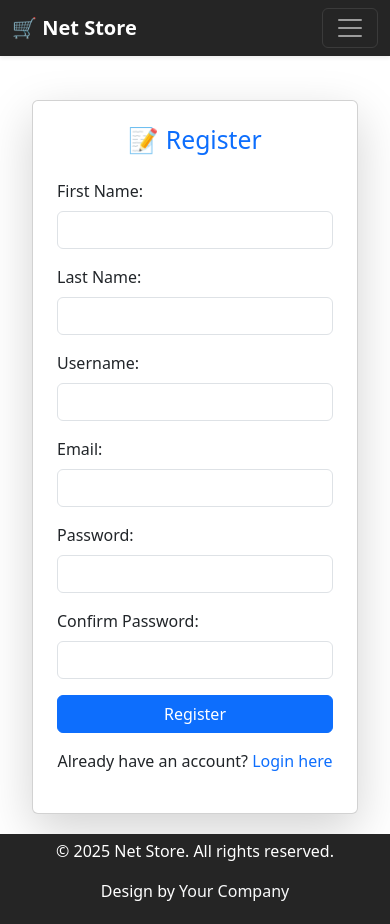
After one commit to aryanpuransanaye/net-store, a Django app: a page that uses templates/base.html in a window 390 px wide. The commit adds this page. Run offline with Django 5.2, Linux system fonts and the light colour scheme.

Commit message:
Add customer profile picture field and update phone field; create migrations for changes creat login, logout, register view and templates,.

```diff
--- a/Base/settings.py
+++ b/Base/settings.py
@@ -225,6 +225,7 @@ USE_I18N = True
 
 USE_TZ = True
 
+LOGIN_URL = "/authlogin/"
 
 # Static files (CSS, JavaScript, Images)
 # https://docs.djangoproject.com/en/5.1/howto/static-files/
--- a/Base/urls.py
+++ b/Base/urls.py
@@ -1,6 +1,5 @@
 from django.contrib import admin
 from django.urls import path, include
-from django.contrib.auth.views import LogoutView
 from django.conf import settings
 from django.conf.urls.static import static
 
@@ -8,7 +7,8 @@ urlpatterns = [
     path('admin/', admin.site.urls),
 
     path('', include('products.urls')),
-    path('logout/', LogoutView.as_view(), name='logout'),
+
+    path('auth', include('core.urls')),
 
 
     path('customers/', include('customers.urls')),
--- /dev/null
+++ b/core/templates/core/register.html
@@ -0,0 +1,49 @@
+{% extends "base.html" %}
+
+{% block content %}
+<div class="container d-flex justify-content-center align-items-center" style="min-height: 80vh;">
+    <div class="card shadow-lg p-4 rounded-lg" style="width: 400px;">
+        <h2 class="text-center text-primary mb-4">📝 Register</h2>
+
+        <form method="POST">
+            {% csrf_token %}
+
+            <div class="mb-3">
+                <label for="first_name" class="form-label">First Name:</label>
+                <input type="text" name="first_name" class="form-control" required>
+            </div>
+
+            <div class="mb-3">
+                <label for="last_name" class="form-label">Last Name:</label>
+                <input type="text" name="last_name" class="form-control" required>
+            </div>
+
+            <div class="mb-3">
+                <label for="username" class="form-label">Username:</label>
+                <input type="text" name="username" class="form-control" required>
+            </div>
+
+            <div class="mb-3">
+                <label for="email" class="form-label">Email:</label>
+                <input type="email" name="email" class="form-control" required>
+            </div>
+
+            <div class="mb-3">
+                <label for="password1" class="form-label">Password:</label>
+                <input type="password" name="password1" class="form-control" required>
+            </div>
+
+            <div class="mb-3">
+                <label for="password2" class="form-label">Confirm Password:</label>
+                <input type="password" name="password2" class="form-control" required>
+            </div>
+
+            <button type="submit" class="btn btn-primary w-100">Register</button>
+        </form>
+
+        <div class="text-center mt-3">
+            <p>Already have an account? <a href="{% url 'core:login' %}" class="text-decoration-none">Login here</a></p>
+        </div>
+    </div>
+</div>
+{% endblock %}
--- /dev/null
+++ b/core/urls.py
@@ -0,0 +1,12 @@
+from django.urls import path
+from . import views
+
+
+app_name = 'core'
+
+
+urlpatterns = [
+    path("register/", views.register_view, name="register"),
+    path("login/", views.login_view, name="login"),
+    path("logout/", views.logout_view, name="logout"),
+]
--- a/core/views.py
+++ b/core/views.py
@@ -1,3 +1,73 @@
-from django.shortcuts import render
+from django.shortcuts import render, redirect
+from django.contrib.auth.models import User
+from django.contrib.auth import authenticate, login, logout
+from django.contrib import messages
+from django.http import HttpResponseRedirect
+from customers.models import Customer
 
-# Create your views here.
+def login_view(request):
+
+    if request.method == "POST":
+        username = request.POST.get('username')
+        password = request.POST.get('password')
+        user = authenticate(request, username=username, password=password)
+
+        if user is not None:
+            login(request, user)
+            messages.success(request, 'You are now logged in!')
+            return redirect('products:home')
+        else:
+            messages.error(request, 'Invalid username or password.')
+
+    return render(request, 'core/login.html')
+
+
+def logout_view(request):
+
+    logout(request)
+    messages.success(request, "You have logged out successfully!")
+
+    return redirect('products:home')
+
+
+def register_view(request):
+
+    if request.method == "POST":
+        first_name = request.POST.get("first_name")
+        last_name = request.POST.get("last_name")
+        username = request.POST.get("username")
+        email = request.POST.get("email")
+        password1 = request.POST.get("password1")
+        password2 = request.POST.get("password2")
+
+        if password1 != password2:
+            messages.error(request, "❌ Passwords do not match! Please try again.")
+            return redirect("auth:register")
+
+        if User.objects.filter(username=username).exists():
+            messages.error(request, "❌ This username is already taken!")
+            return redirect("core:register")
+
+        if User.objects.filter(email=email).exists():
+            messages.error(request, "❌ An account with this email already exists!")
+            return redirect("auth:register")
+
+        user = User.objects.create_user(username=username, email=email, password=password1)
+        user.first_name = first_name
+        user.last_name = last_name
+        user.is_staff = False
+        user.is_superuser = False
+        user.save()
+
+        customer = Customer.objects.create(user=user)
+        customer.save()
+
+        login(request, user)
+        messages.success(request, f"🎉 Welcome {user.first_name}! Your account has been created successfully.")
+
+        next_url = request.GET.get("next")
+        if next_url:
+            return HttpResponseRedirect(next_url)
+        return redirect("products:home")
+
+    return render(request, "core/register.html")
--- a/customers/models.py
+++ b/customers/models.py
@@ -10,7 +10,8 @@ class Customer(models.Model):
         ]
 
     user = models.OneToOneField(User, on_delete=models.CASCADE)
-    phone = models.CharField(max_length=15, unique=True)
+    profile_picture = models.ImageField(upload_to = 'customer_profile_image/', null = True, blank = True)
+    phone = models.CharField(max_length=15, unique=True, null= True, blank = True)
     created_at = models.DateTimeField(auto_now_add=True)
     status = models.CharField(max_length=10, default='active', choices = CHOISES)
 
--- a/customers/urls.py
+++ b/customers/urls.py
@@ -13,4 +13,5 @@ urlpatterns = [
     path('product-select/', views.product_select, name='product-select'),
     path('wishlist-add/<int:product_id>/', views.wishlist_add, name='wishlist-add'),
     path('wishlist-remove/<int:product_id>/', views.remove_from_wishlist, name= 'remove-from-wishlist'),
+    path('customer-profile', views.customer_profile ,name = 'customer-profile')
 ]
--- a/products/apps.py
+++ b/products/apps.py
@@ -6,4 +6,4 @@ class ProductsConfig(AppConfig):
     name = 'products'
 
     def ready(self):
-        import products.signals  # اینجا
+        import products.signals
--- a/templates/base.html
+++ b/templates/base.html
@@ -2,13 +2,11 @@
 <html lang="eng">
 {% load static %}
 <head>
-
     <meta charset="UTF-8">
     <meta name="viewport" content="width=device-width, initial-scale=1">
     <title>{% block title %}Net Store{% endblock %}</title>
 
     <link rel="icon" href="{% static 'favicon.ico' %}" type="image/x-icon">
-
     <link href="https://cdn.jsdelivr.net/npm/bootstrap@5.3.0/dist/css/bootstrap.min.css" rel="stylesheet">
     <link rel="stylesheet" href="https://cdnjs.cloudflare.com/ajax/libs/font-awesome/6.4.0/css/all.min.css">
 
@@ -67,7 +65,7 @@
             display: flex;
             flex-direction: column;
             gap: 10px;
-            animation: slideIn 0.5s ease-in-out, slideOut 1s 4s forwards;;
+            animation: slideIn 0.5s ease-in-out, slideOut 1s 4s forwards; ;
         }
 
         .alert {
@@ -152,6 +150,30 @@
         footer a:hover {
             text-decoration: underline;
         }
+
+        /* Dropdown Menu Styles */
+        .nav-item.dropdown:hover .dropdown-menu {
+            display: block;
+            opacity: 1;
+            transition: opacity 0.3s ease;
+        }
+
+        .dropdown-menu {
+            display: none;
+            opacity: 0;
+            transition: opacity 0.3s ease;
+        }
+
+        .dropdown-toggle::after {
+            content: "\f0d7"; /* Font Awesome down arrow */
+            font-family: "Font Awesome 5 Free";
+            font-weight: 900;
+            margin-left: 5px;
+        }
+
+        .nav-item.dropdown:hover .dropdown-toggle {
+            color: #f8f9fa;
+        }
     </style>
 
     {% block extra_css %}{% endblock %}
@@ -160,9 +182,7 @@
 
     <nav class="navbar navbar-expand-lg navbar-dark shadow-sm">
         <div class="container">
-
             <a class="navbar-brand fw-bold me-auto" href="{% url 'products:home' %}">🛒 Net Store</a>
-
             <button class="navbar-toggler" type="button" data-bs-toggle="collapse" data-bs-target="#navbarNav">
                 <span class="navbar-toggler-icon"></span>
             </button>
@@ -183,9 +203,30 @@
                         <li class="nav-item"><a class="nav-link" href="{% url 'customers:address-list' %}"><i class="fas fa-map-marker-alt"></i> Addresses</a></li>
                         <li class="nav-item"><a class="nav-link" href="{% url 'customers:wishlist-list' %}"><i class="fas fa-heart"></i> Wishlist</a></li>
                         <li class="nav-item"><a class="nav-link" href="{% url 'orders:customer-orders' %}"><i class="fas fa-shopping-cart"></i> Cart</a></li>
-                        <li class="nav-item"><a class="nav-link text-danger fw-bold" href="{% url 'logout' %}"><i class="fas fa-sign-out-alt"></i> Logout</a></li>
+
+                        <li class="nav-item dropdown">
+                            <a class="nav-link dropdown-toggle" href="#" id="navbarDropdown" role="button" data-bs-toggle="dropdown" aria-expanded="false">
+                                <i class="fas fa-cogs"></i> Settings
+                            </a>
+                            <ul class="dropdown-menu dropdown-menu-end" aria-labelledby="navbarDropdown">
+                                <li>
+                                    <a class="dropdown-item" href="{% url 'customers:customer-profile' %}">
+                                        {% if user.customer.profile_picture %}
+                                            <img src="{{ user.customer.profile_picture.url }}" alt="Profile Picture" class="rounded-circle" style="width: 30px; height: 30px; margin-right: 8px;">
+                                        {% else %}
+                                            <i class="fas fa-user"></i>
+                                        {% endif %}
+                                        {{ user.username }}
+                                    </a>
+                                </li>
+                                {% if user.is_staff %}
+                                    <li><a class="dropdown-item" href="{% url 'admin:index' %}"><i class="fas fa-cogs"></i> Admin Panel</a></li>
+                                {% endif %}
+                                <li><a class="dropdown-item text-danger" href="{% url 'core:logout' %}"><i class="fas fa-sign-out-alt"></i> Logout</a></li>
+                            </ul>
+                        </li>
                     {% else %}
-                        <li class="nav-item"><a class="nav-link text-success fw-bold" href="{% url 'login' %}"><i class="fas fa-sign-in-alt"></i> Login</a></li>
+                        <li class="nav-item"><a class="nav-link text-success fw-bold" href="{% url 'core:login' %}"><i class="fas fa-sign-in-alt"></i> Login</a></li>
                     {% endif %}
                 </ul>
             </div>
@@ -226,11 +267,11 @@ document.addEventListener("DOMContentLoaded", function () {
     });
     const notification = document.querySelector(".notification");
 
-        if (notification) {
-            setTimeout(() => {
-                notification.style.display = "none";
-            }, 4000);
-        }
+    if (notification) {
+        setTimeout(() => {
+            notification.style.display = "none";
+        }, 4000);
+    }
 });
 </script>
 {% block extra_js %}{% endblock %}
```
Also changed, not shown: core/templates/core/login.html (added, +36 -0 lines), customers/templates/customers/customer_profile.html (added, +50 -0 lines), customers/views.py (+32 -2 lines), orders/views.py (+3 -7 lines), products/signals.py (+23 -22 lines), products/views.py (+21 -3 lines), customers/migrations/0004_alter_customer_phone.py (added), customers/migrations/0005_customer_profile_picture.py (added), db.sqlite3, media/customer_profile_image/photo_2023-08-15_04-22-50.png (added).
